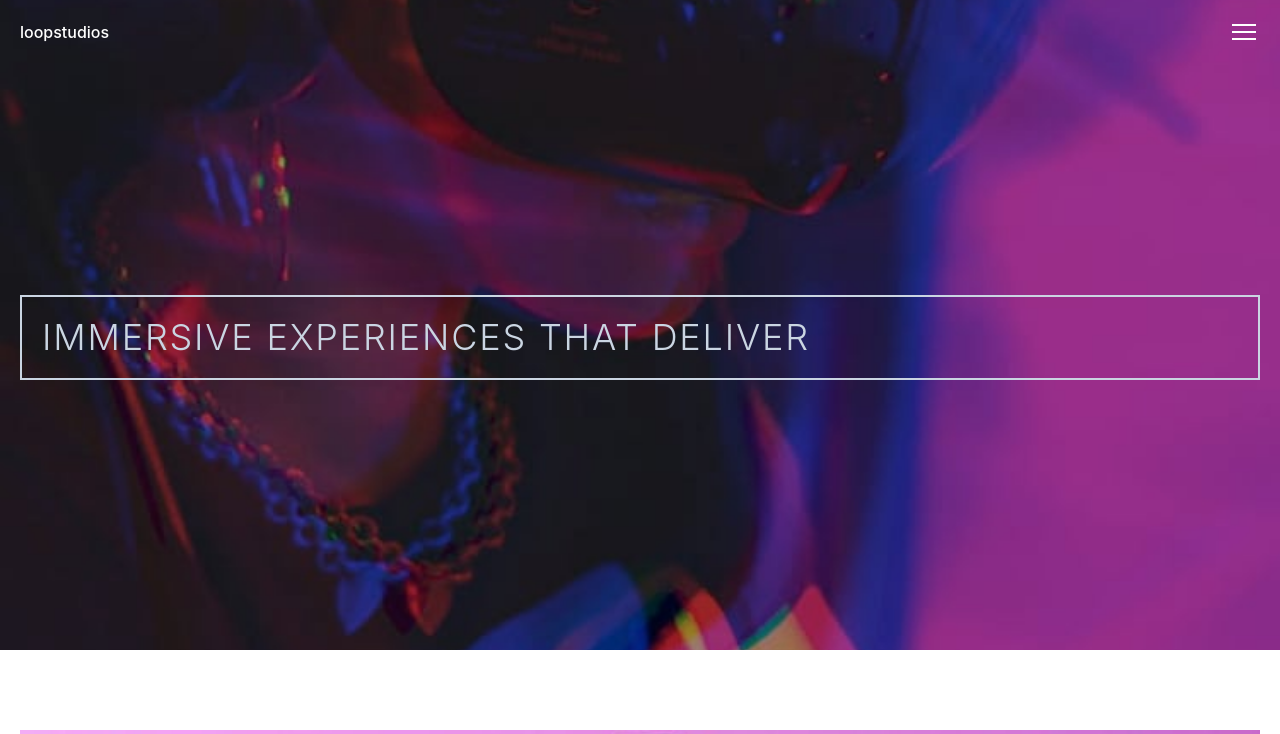
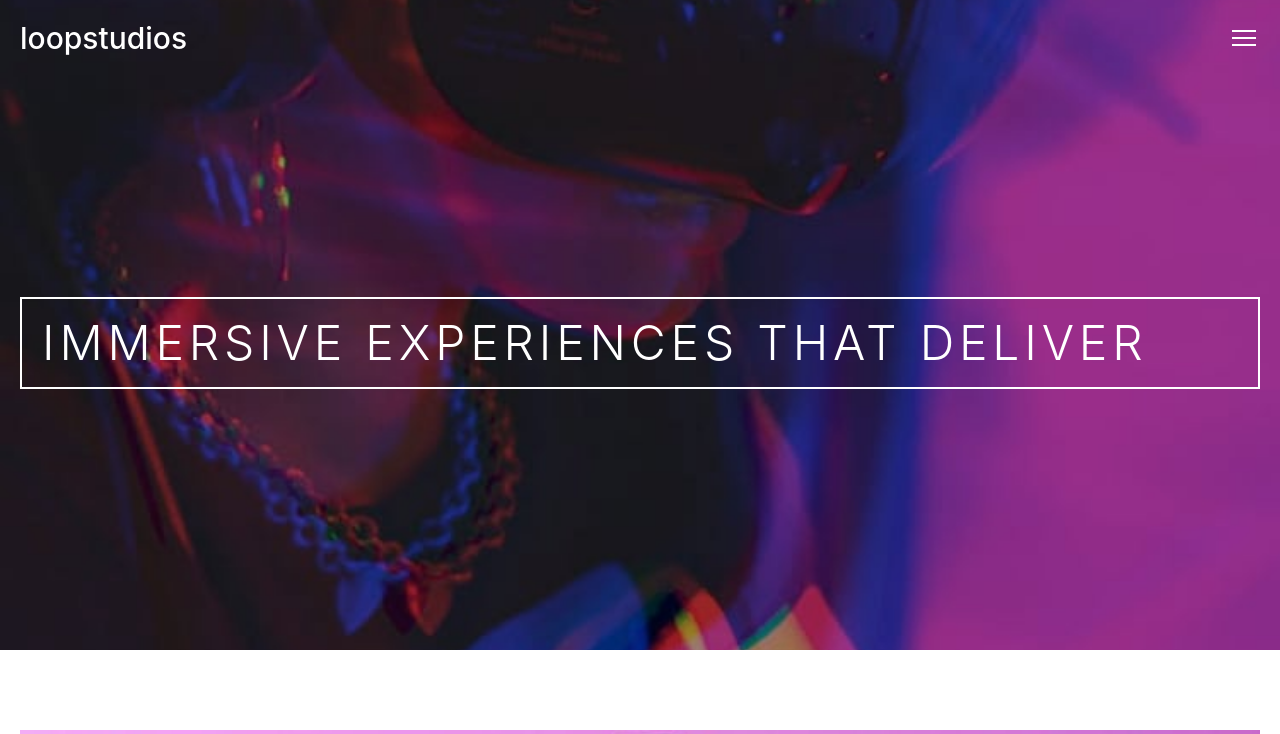
Before and after one commit to JoshuaM04/LoopStudios-Landing-Page, a React (Vite) app: page / in a window 1280 px wide. Shown: the top 734 px of the page. Built offline with nearby package versions, Linux system fonts and the light colour scheme.

Commit message:
Updated the font family for the webpage and the font-weight as well as color for the heading of the webpage.

```diff
--- a/src/App.css
+++ b/src/App.css
@@ -2,7 +2,7 @@
 @import "tailwindcss";
 
 @theme {
-    --font-alata: Alata, sans-serif;
+    --font-josefinSans: Josefin Sans, sans-serif;
     --animate-fade-in-textBox: fade-in 4s;
     --animate-fade-in-dropDownMenu: fade-in .5s ease-in;
     --animate-fade-out-dropDownMenu: fade-out .5s ease-out;
--- a/src/App.tsx
+++ b/src/App.tsx
@@ -4,7 +4,7 @@ import Footer from "./components/Footer.tsx";
 
 export default function App() {
   return (
-    <div className="[ parent-container ] [ flex flex-col justify-between items-center gap-20 ] [ text-center ] [ p-[0_20px_0_20px] ] [ min-h-screen max-w-screen box-border]">
+    <div className="[ parent-container ] [ flex flex-col justify-between items-center gap-20 ] [ text-center ] [ p-[0_20px_0_20px] ] [ min-h-screen max-w-screen box-border] font-alata">
       <MobileHeader />
       <BodyComponent />
       <Footer />
--- a/src/components/Header.tsx
+++ b/src/components/Header.tsx
@@ -35,14 +35,14 @@ export function MobileHeader() {
     return (
         <header className="[ grid ] [ p-[20px] ] [ min-h-[650px] w-screen ] [ bg-[url(assets/images/mobile/image-hero.jpg)] bg-center bg-cover bg-no-repeat ] select-none">
             <section hidden={isHeaderHidden} aria-hidden={isHeaderHidden} className="[ flex flex-row items-center justify-between ] [ h-min ]">
-                <p className="[ text-white text-left ] [ font-medium ]">loopstudios</p>
+                <p className="[ text-3xl text-white text-left ] [ font-medium ]">loopstudios</p>
                 <button onClick={() => handleMenu(setIsHeaderHidden, setIsMenuHidden, isHeaderHidden, isMenuHidden)}
                     className="[ rounded-sm p-1 ] [ hover:cursor-pointer transition delay-50 duration-150 ease-in-out hover:scale-120 active:scale-120 ]" aria-label="drop-down menu" aria-controls="HeaderMenu">
                     <img src={hamburgerIcon} className="pointer-events-none" aria-hidden="true" />
                 </button>
             </section>
 
-            <h1 className="[ self-start ] [ uppercase text-4xl text-left text-slate-300 tracking-wider font-light ] [ p-5 ] [ border-2 border-slate-300 ] [ min-h-[85px] ] animate-fade-in-textBox" hidden={isHeaderHidden} aria-hidden={isHeaderHidden}>
+            <h1 className="[ self-start ] [ uppercase text-5xl text-left text-white tracking-widest font-light ] [ p-5 ] [ border-2 border-white ] [ min-h-[85px] ] animate-fade-in-textBox" hidden={isHeaderHidden} aria-hidden={isHeaderHidden}>
                 {heading}
             </h1>
 
```
